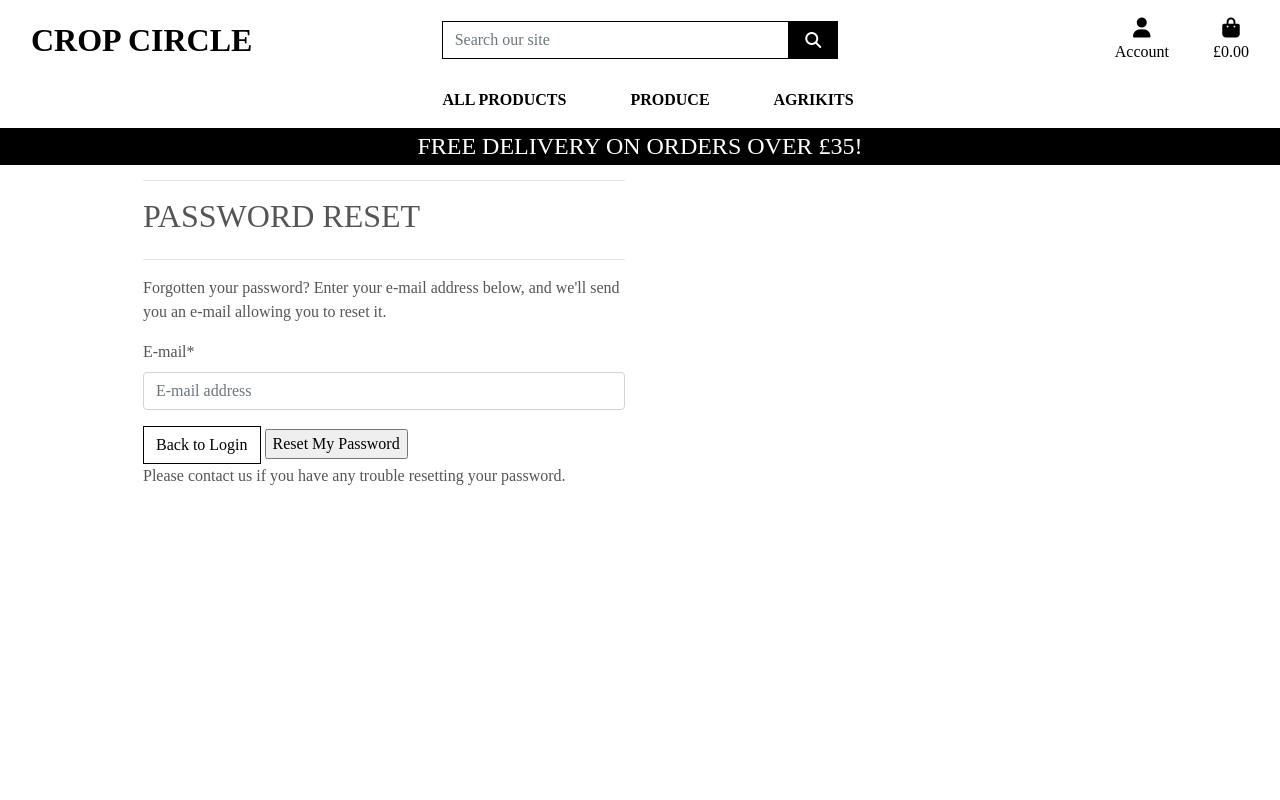
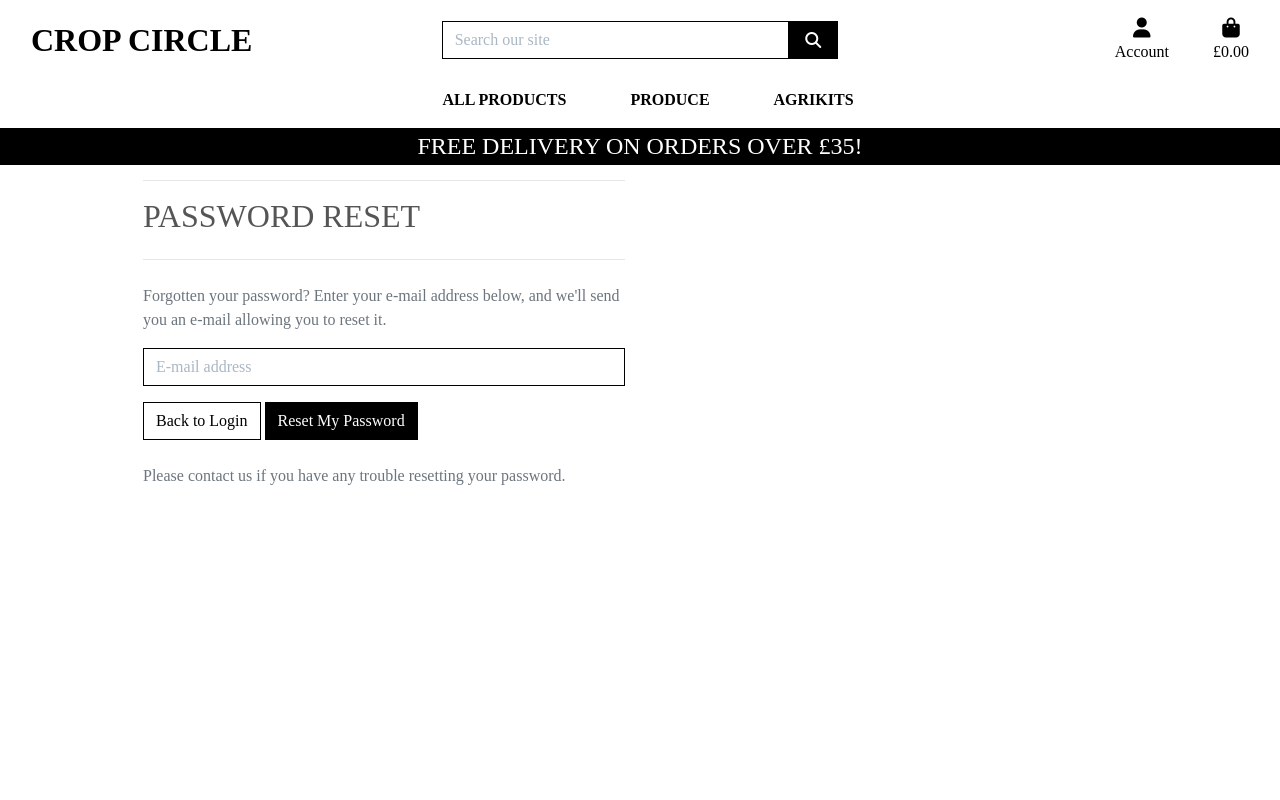
Before and after one commit to Al3x-G/Crop_Circle, a Django app: page /accounts/password/reset/ in a window 1280 px wide. Run offline with Django 3.2, Linux system fonts and the light colour scheme; some libraries are stand-ins or nearby versions; some web fonts are replaced.

Commit message:
Add styling to ensure consistency throughout the site and enhance user profiles with Allauth

```diff
--- a/profiles/templates/profiles/profile.html
+++ b/profiles/templates/profiles/profile.html
@@ -23,4 +23,5 @@
                 <hr>
             </div>
         </div>
+        {{ profile }}
 {% endblock %}
--- a/static/css/base.css
+++ b/static/css/base.css
@@ -109,6 +109,10 @@ a.category-badge > span.badge:hover {
     cursor: pointer;
 }
 
+input[name='q']::placeholder {
+    color: #aab7c4; /* Placeholder same colour as rest of the site */
+}
+
 /* ------------------------------- bootstrap toasts */
 
 /* Fixed container for toast messages at the top-right of the screen */
@@ -184,6 +188,60 @@ a.category-badge > span.badge:hover {
     overflow-y: auto;
 }
 
+/* Allauth form formatting */
+
+.allauth-form-inner-content p {
+    margin-top: 1.5rem; /* mt-4 */
+    color: #6c757d; /* same colour as bootstrap text-secondary */
+}
+
+.allauth-form-inner-content input {
+    border-color: #000;
+    border-radius: 0;
+}
+
+.allauth-form-inner-content label:not([for='id_remember']) {
+    display: none;
+}
+
+.allauth-form-inner-content input::placeholder {
+    color: #aab7c4; /* Placeholder same colour as rest of the site */
+}
+
+.allauth-form-inner-content button,
+.allauth-form-inner-content input[type='submit'] {
+	/* Form buttons and link */
+	display: inline-block;
+    font-weight: 400;
+    color: #fff;
+    text-align: center;
+    vertical-align: middle;
+    -webkit-user-select: none;
+    -moz-user-select: none;
+    -ms-user-select: none;
+    user-select: none;
+    background-color: #000;
+    border: 1px solid #000;
+    padding: .375rem .75rem;
+    font-size: 1rem;
+    line-height: 1.5;
+    border-radius: 0;
+
+    /* standard bootstrap btn transitions */
+    transition: color .15s ease-in-out,background-color .15s ease-in-out,border-color .15s ease-in-out,box-shadow .15s ease-in-out;
+}
+
+.allauth-form-inner-content button:hover,
+.allauth-form-inner-content input[type='submit']:hover {
+	color: #fff;
+    background-color: #222;
+    border-color: #222;
+}
+
+.allauth-form-inner-content a {
+	color: #17a2b8; /* text-info colour from bootstrap */
+}
+
 /* -------------------------------- Media Queries */
 
 /* Slightly larger container on xl screens */
--- a/templates/base.html
+++ b/templates/base.html
@@ -78,7 +78,7 @@
                   {% if request.user.is_superuser %}
                   <a href="" class="dropdown-item">Product Management</a>
                 {% endif %}
-                  <a href="" class="dropdown-item">Profile</a>
+                  <a href="{% url 'profile' %}" class="dropdown-item">Profile</a>
                   <a href="{% url 'account_logout' %}" class="dropdown-item">Logout</a>
                 {% else %}
                   <a href="{% url 'account_signup' %}" class="dropdown-item">Register</a>
```
Also changed, not shown: profiles/views.py (+8 -2 lines).
